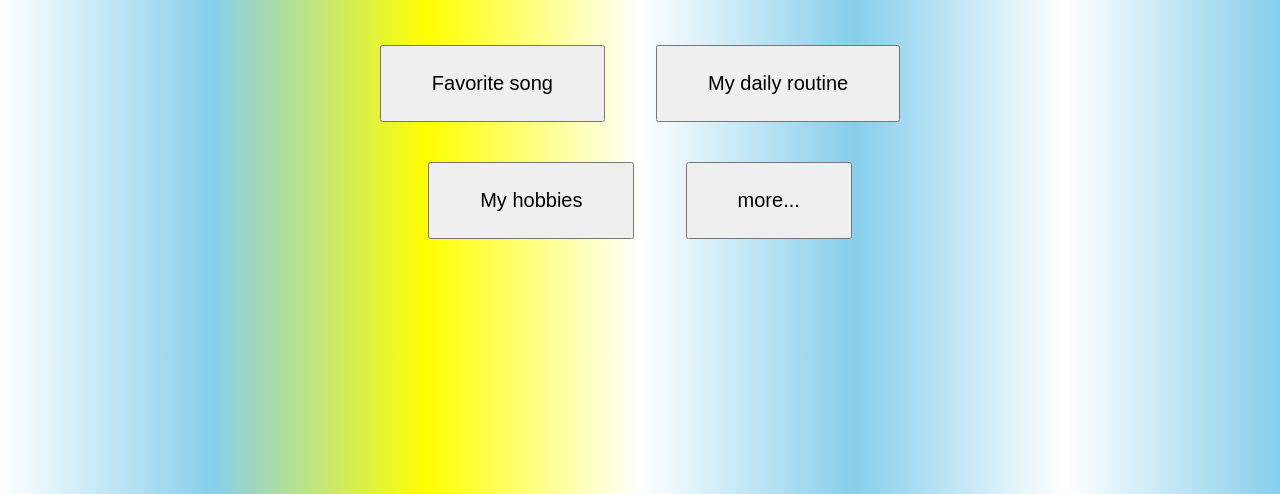
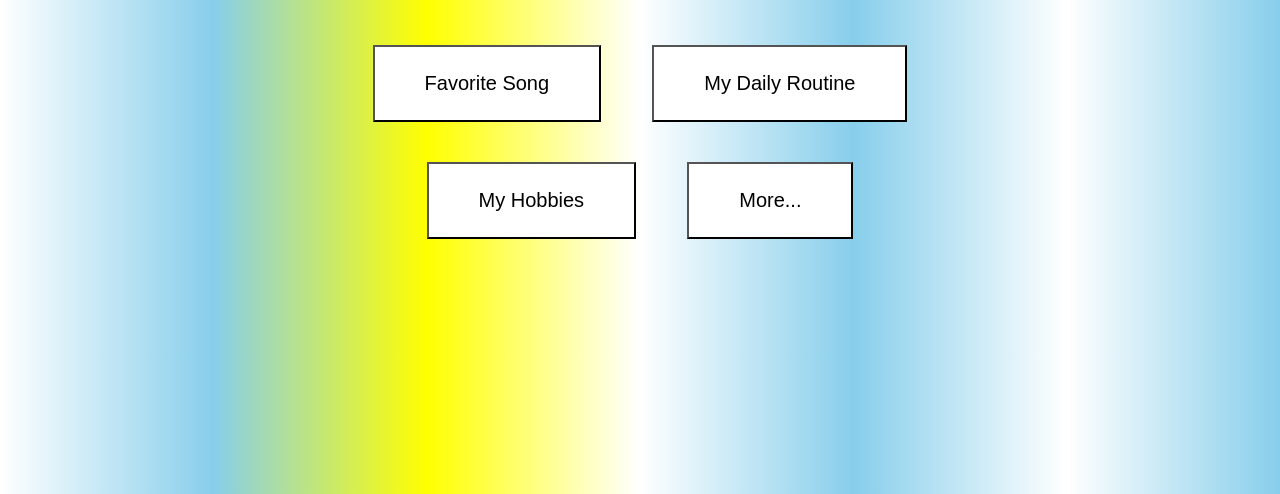
Before and after one commit to middleman24/aboutme, a plain HTML site: page final output.HTML in a window 1280 px wide. Shown: the part 306-800 px from the top of the page. Drawn offline with Linux system fonts and the light colour scheme.

Commit message:
Update final output.HTML

```diff
--- a/final output.HTML
+++ b/final output.HTML
@@ -6,18 +6,16 @@
     <title>Home Page</title>
     <style>
         body {
-             background: linear-gradient(to right, white, skyblue, yellow, white, skyblue, white, skyblue);
-color:navyblue;
+            background: linear-gradient(to right, white, skyblue, yellow, white, skyblue, white, skyblue);
+            color: navyblue;
             font-family: Arial, sans-serif;
             font-size: 40px;
-color: #000080;
             text-align: center;
             margin: 100px;
-
         }
         button {
-          background-color: white blue;
-padding: 25px 50px;
+            background-color: white;
+            padding: 25px 50px;
             font-size: 20px;
             margin: 20px;
             cursor: pointer;
@@ -27,12 +25,12 @@ padding: 25px 50px;
 <body>
     <h1>Welcome to My Website</h1>
     <p>This is the home page. Learn more about me.</p>
-    <button onclick="location.href='file:///C:/Users/chu%20chay/Desktop/CODING%20PRACTICE/KEVIN%20WEB2.HTML'">Favorite song</button>
-    <button onclick="location.href='file:///C:/Users/chu%20chay/Desktop/CODING%20PRACTICE/web2.html'">My daily routine</button>
+    <button onclick="location.href='favorite_song.html'">Favorite Song</button>
+    <button onclick="location.href='daily_routine.html'">My Daily Routine</button>
 
-<footer>
-<button onclick="location.href='file:///C:/Users/chu%20chay/Desktop/CODING%20PRACTICE/web1.html'">My hobbies</button>
-<button onclick="location.href='https://middleman24.github.io/aboutme/web%205.html'">more...</button>
+    <footer>
+        <button onclick="location.href='my_hobbies.html'">My Hobbies</button>
+        <button onclick="location.href='https://middleman24.github.io/aboutme/web%205.html'">More...</button>
+    </footer>
 </body>
-
 </html>
```
